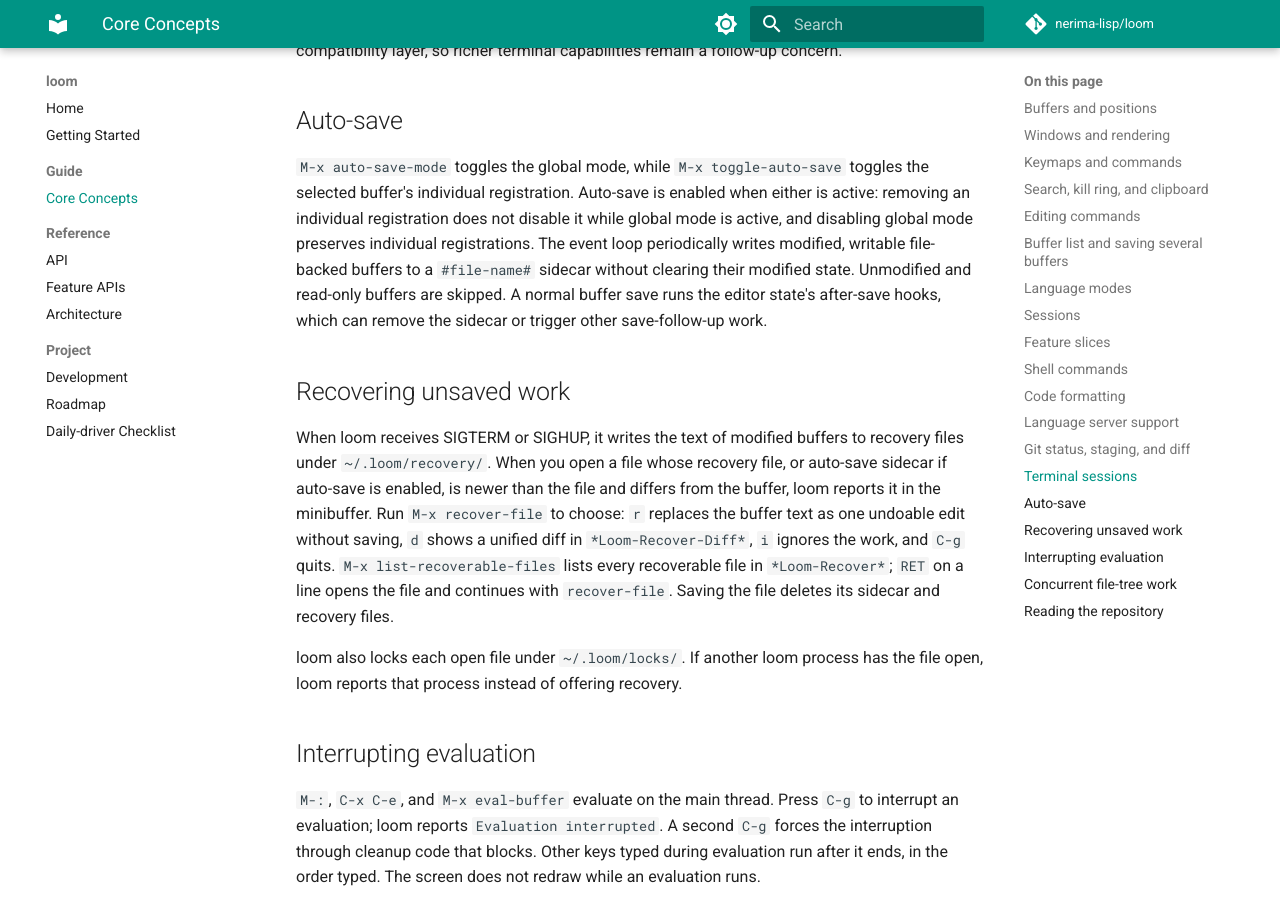
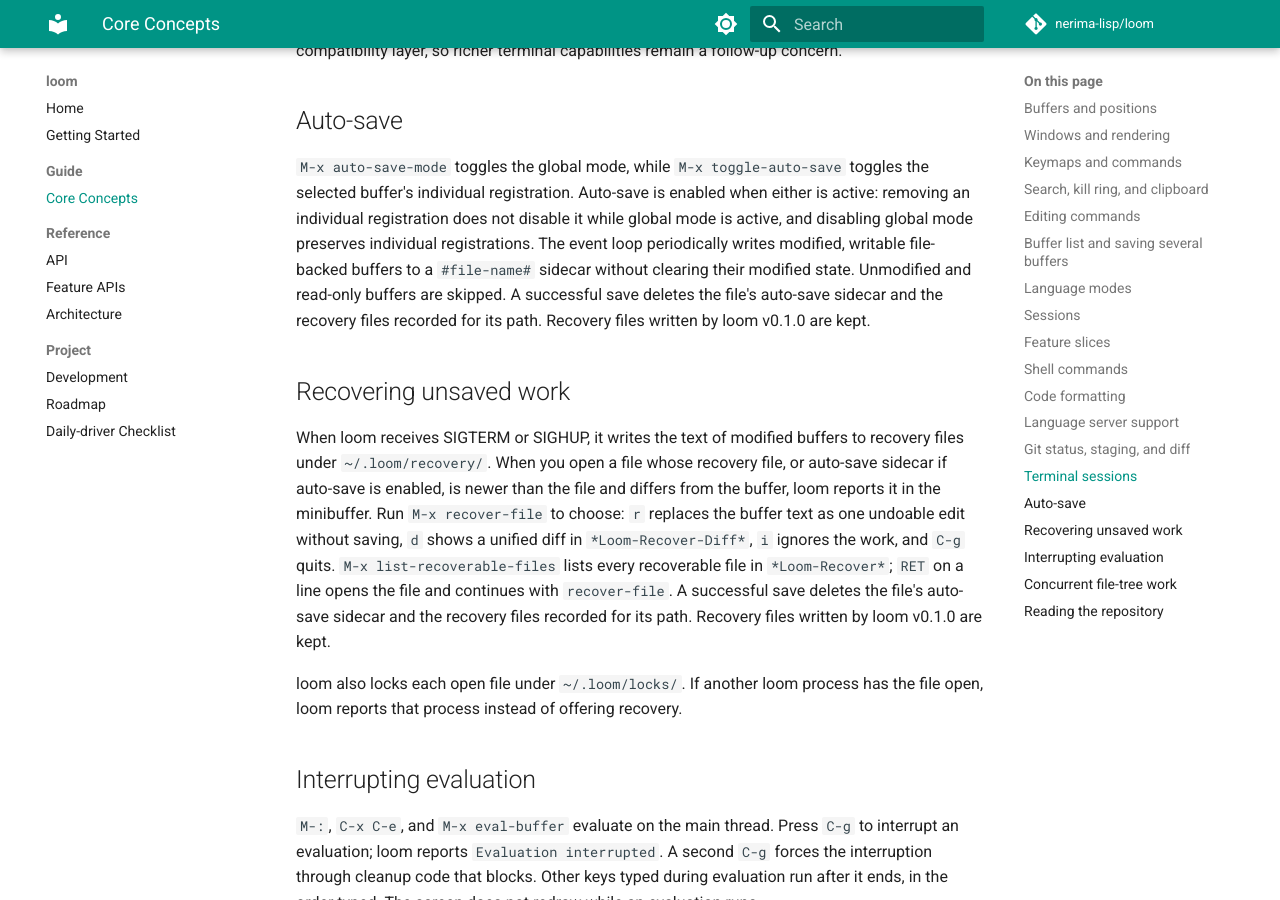
Before and after one commit to nerima-lisp/loom, an MkDocs documentation site: the page built from docs/src/guide/core-concepts.md, in a window 1280 px wide and 900 px high, scrolled down 4884 px. Built offline with MkDocs 1.6.1 and Material for MkDocs 9.7.7, drawn with Linux system fonts in a browser that asks for light colours; comment, search, counter and statistics services are not loaded.

Commit message:
feat(docs): list two more evaluation limits and align sidecar deletion wording (R1)

```diff
--- a/docs/src/guide/core-concepts.md
+++ b/docs/src/guide/core-concepts.md
@@ -203,9 +203,9 @@ when either is active: removing an individual registration does not disable it
 while global mode is active, and disabling global mode preserves individual
 registrations. The event loop periodically writes modified, writable file-backed
 buffers to a `#file-name#` sidecar without clearing their modified state. Unmodified and
-read-only buffers are skipped. A normal buffer save runs the editor state's
-after-save hooks, which can remove the sidecar or trigger other save-follow-up
-work.
+read-only buffers are skipped.
+A successful save deletes the file's auto-save sidecar and the recovery files
+recorded for its path. Recovery files written by loom v0.1.0 are kept.
 
 ## Recovering unsaved work
 
@@ -216,8 +216,9 @@ differs from the buffer, loom reports it in the minibuffer. Run `M-x recover-fil
 replaces the buffer text as one undoable edit without saving, `d` shows a
 unified diff in `*Loom-Recover-Diff*`, `i` ignores the work, and `C-g` quits.
 `M-x list-recoverable-files` lists every recoverable file in `*Loom-Recover*`;
-`RET` on a line opens the file and continues with `recover-file`. Saving the
-file deletes its sidecar and recovery files.
+`RET` on a line opens the file and continues with `recover-file`.
+A successful save deletes the file's auto-save sidecar and the recovery files
+recorded for its path. Recovery files written by loom v0.1.0 are kept.
 
 loom also locks each open file under `~/.loom/locks/`. If another loom process
 has the file open, loom reports that process instead of offering recovery.
```
Also changed, not shown: docs/src/notes/release-v0.2.0.md (+9 -2 lines).
